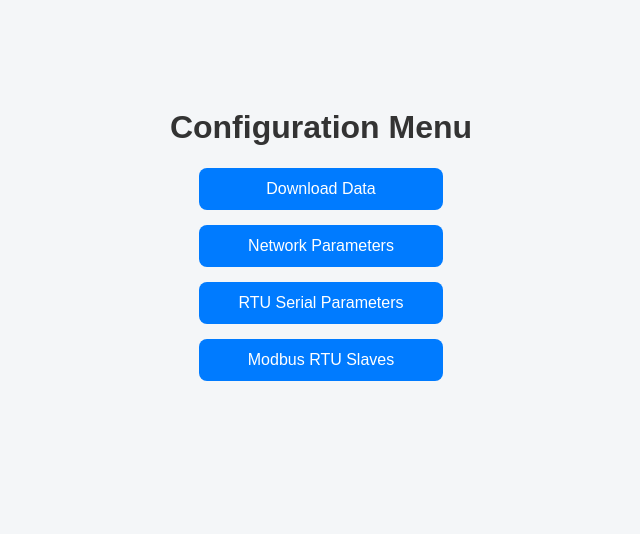
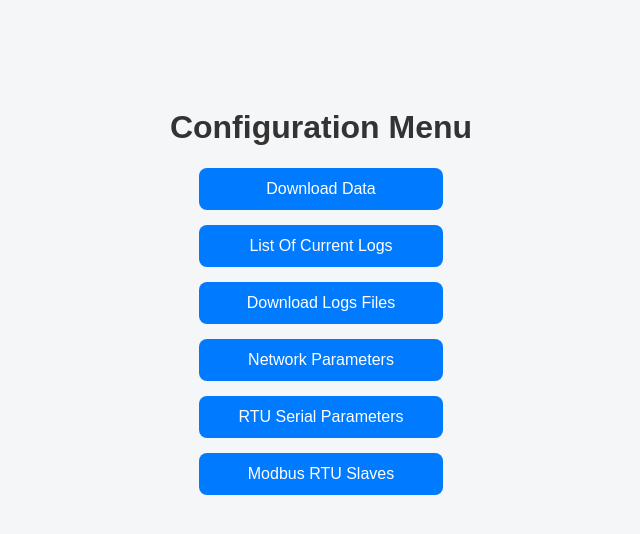
Before and after one commit to Bohdan-Lifirenko/code_test, a Flask app: page / in a window 1280 px wide. Shown: the top 534 px of the page, without its empty margins (319-959 px from the left). Run offline with Flask 3, Linux system fonts and the light colour scheme; parts of the project's set-up code (start-up, migrations or seed data) failed here and were passed over.

Commit message:
add links to manu page.

```diff
--- a/app/templates/index.html
+++ b/app/templates/index.html
@@ -33,6 +33,8 @@
 <body>
     <h1>Configuration Menu</h1>
     <a href="{{ url_for('download_data.download_data') }}">Download Data</a>
+    <a href="{{ url_for('logs.last_logs') }}">List Of Current Logs</a>
+    <a href="{{ url_for('logs.download_logs') }}">Download Logs Files</a>
     <a href="{{ url_for('network_config.network_config') }}">Network Parameters</a>
     <a href="{{ url_for('rtu_serial_params.rtu_serial_params') }}">RTU Serial Parameters</a>
     <a href="{{ url_for('modbus_rtu_slaves_list.modbus_rtu_slaves_list') }}">Modbus RTU Slaves</a>
```
